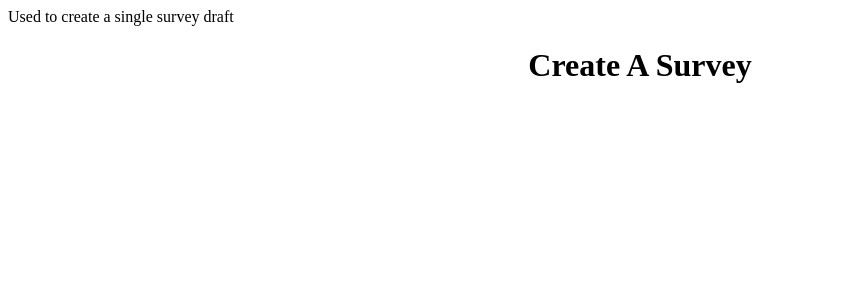
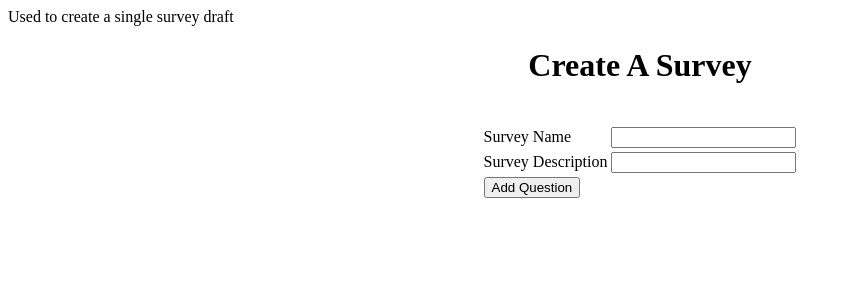
Before and after one commit to jakecast110/Tools537Project, a Django app: page /createsurvey in a window 1280 px wide. Shown: the top 300 px of the page, without its empty margins (0-850 px from the left). Run offline with Django 5.2, Linux system fonts and the light colour scheme.

Commit message:
add name, description text boxes and add question button

```diff
--- a/Tools537Project/templates/survey_creation/create_survey.html
+++ b/Tools537Project/templates/survey_creation/create_survey.html
@@ -12,7 +12,30 @@ Used to create a single survey draft
     <center>
         <h1>Create A Survey</h1>
         </br>
-
+        <form method="post">
+            {% csrf_token %}
+            <table>
+                <tr>
+                    <td>
+                        Survey Name
+                    </td>
+                    <td>
+                        <input type="text" name="sname" >
+                    </td>
+                </tr>
+                <tr>
+                    <td>
+                        Survey Description
+                    </td>
+                    <td>
+                        <input type="text" name="sdescription" >
+                    </td>
+                </tr>
+                <tr>
+                    <td><button>Add Question</button></td>
+                </tr>
+            </table>
+        </form>
     </center>
 </body>
 </html>
```
